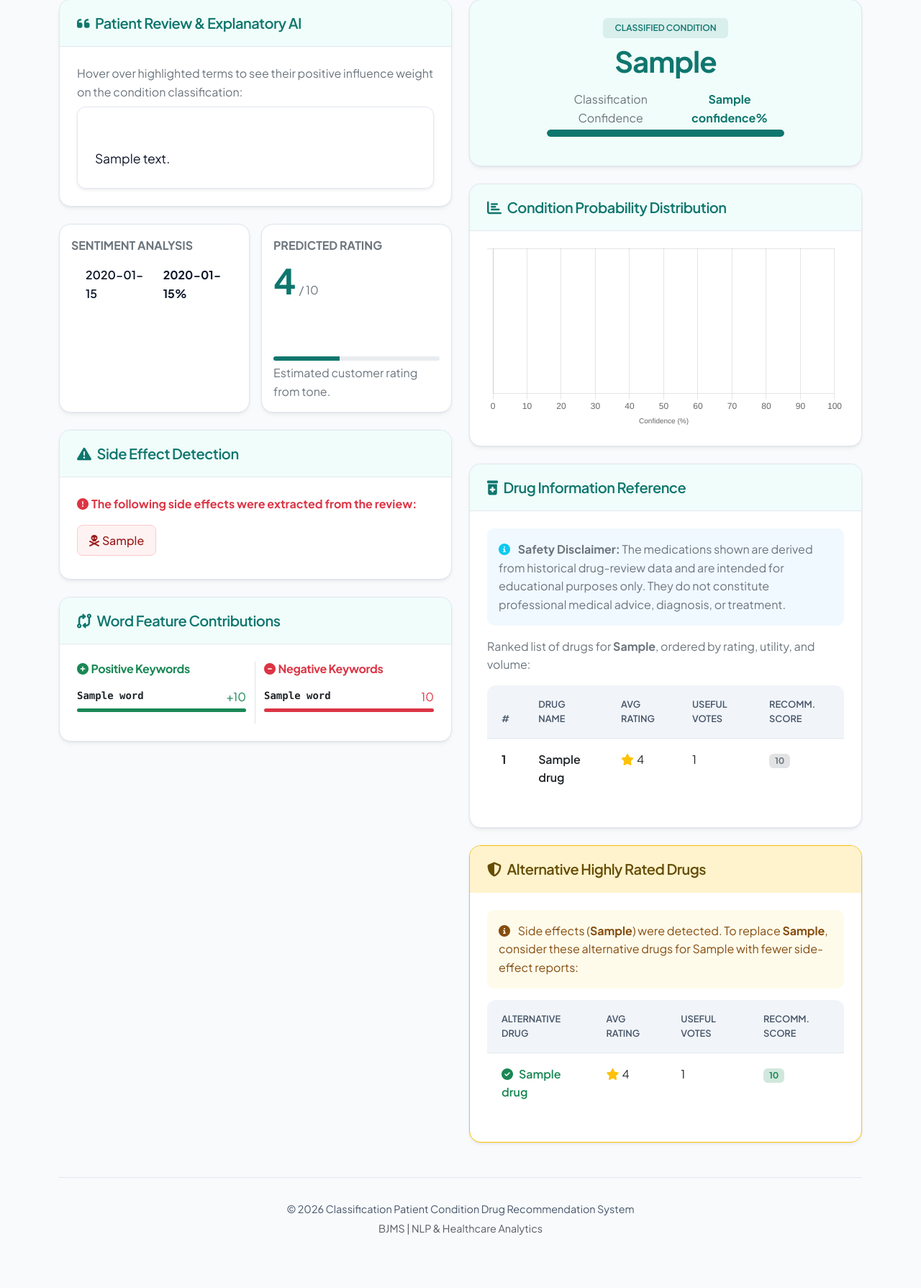
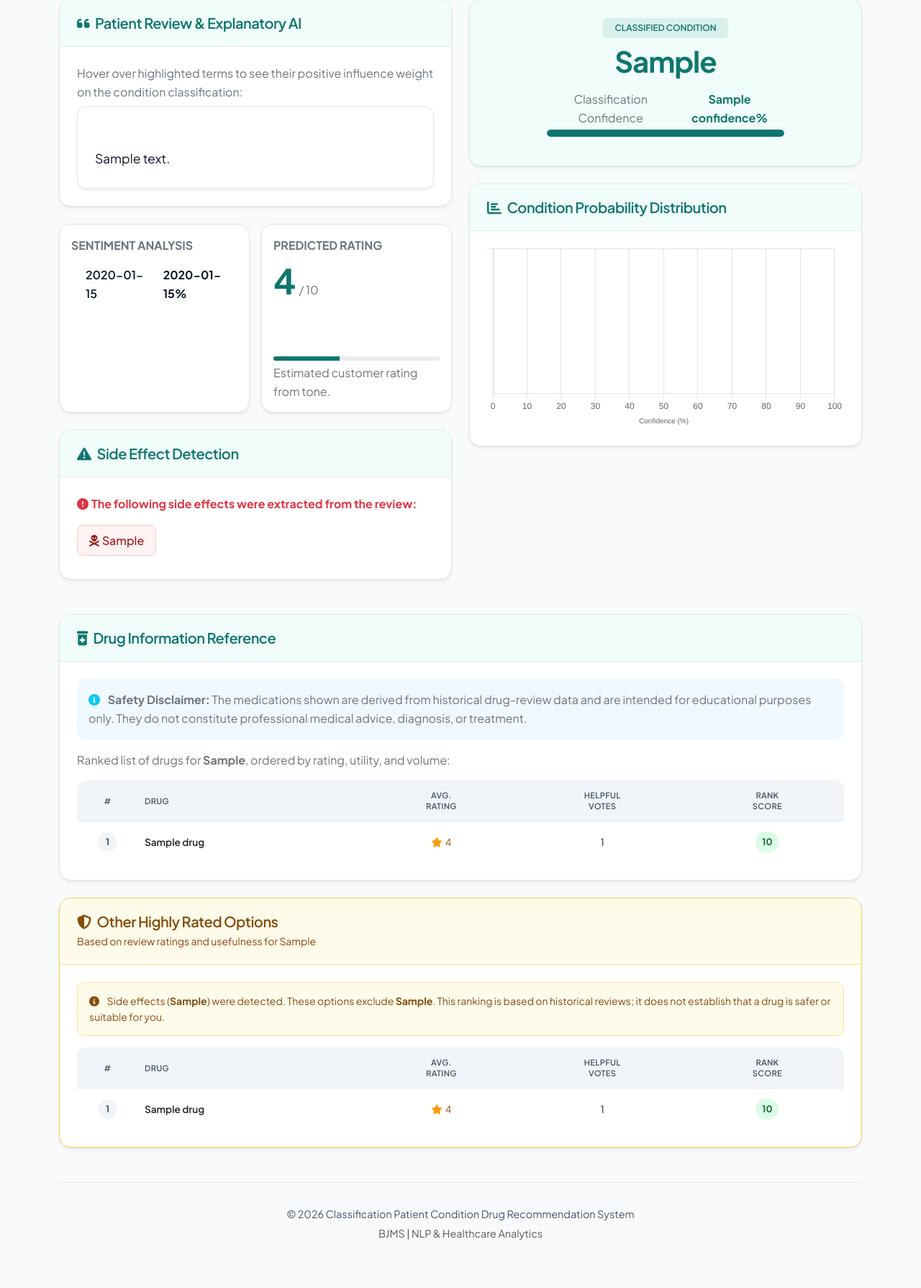
Before and after one commit to jeevanmanojsai/-classification-of-patient-condition-using-drug-review-NLP, a Flask app: template templates/result.html in a window 1280 px wide. Shown: the part 91-1880 px from the top of the page at 72% size. Before the commit the page ends 1807 px from the top, so only its background shows below. Run offline with Flask 3, Linux system fonts and the light colour scheme; the template is opened without the code that fills it: most values are stand-ins (such as "Sample title", 1, 10 or a date in 2020).

Commit message:
Improve results page layout and recommendations

```diff
--- a/app.py
+++ b/app.py
@@ -183,9 +183,9 @@ def predict():
             if detected_side_effects:
                 alternative_drugs = recommender.get_alternatives(pred_condition, current_drug=exclude_drug, top_n=3)
 
-        # 9. Explainable AI: Keywords (Positive and Negative)
+        # 9. Explainable AI: highlight influential review terms
         explainer = PredictExplainer()
-        explain_positive, explain_negative, highlighted_review = explainer.explain(review_text, pred_condition)
+        _, _, highlighted_review = explainer.explain(review_text, pred_condition)
 
         # Return results to template
         return render_template(
@@ -202,8 +202,6 @@ def predict():
             detected_side_effects=detected_side_effects,
             top_drugs=top_drugs,
             alternative_drugs=alternative_drugs,
-            explain_positive=explain_positive,
-            explain_negative=explain_negative,
             condition_probs=condition_probs,
             model_used=model_name,
             mentioned_drug=mentioned_drug
--- a/static/style.css
+++ b/static/style.css
@@ -231,6 +231,146 @@ h1, h2, h3, h4, h5, h6 {
     border-bottom: none;
 }
 
+.recommendation-table {
+    table-layout: fixed;
+    margin-bottom: 0;
+    font-size: 0.9rem;
+}
+
+.recommendation-table th,
+.recommendation-table td {
+    vertical-align: middle;
+}
+
+.recommendation-table th {
+    padding: 0.8rem 0.55rem;
+    text-align: center;
+    font-size: 0.7rem;
+    line-height: 1.35;
+    letter-spacing: 0.025em;
+}
+
+.recommendation-table th:nth-child(1),
+.recommendation-table td:nth-child(1) {
+    width: 8%;
+    text-align: center;
+}
+
+.recommendation-table th:nth-child(2),
+.recommendation-table td:nth-child(2) {
+    width: 30%;
+    text-align: left;
+    overflow-wrap: anywhere;
+}
+
+.recommendation-table th:nth-child(3),
+.recommendation-table td:nth-child(3) {
+    width: 19%;
+    text-align: center;
+}
+
+.recommendation-table th:nth-child(4),
+.recommendation-table td:nth-child(4) {
+    width: 23%;
+    text-align: center;
+}
+
+.recommendation-table th:nth-child(5),
+.recommendation-table td:nth-child(5) {
+    width: 20%;
+    text-align: center;
+}
+
+.recommendation-table td {
+    padding: 0.9rem 0.55rem;
+    font-size: 0.85rem;
+}
+
+.recommendation-table tbody tr {
+    transition: background-color 0.15s ease;
+}
+
+.recommendation-table tbody tr:hover td {
+    background-color: #f8fafc;
+}
+
+.table-rank {
+    display: inline-flex;
+    align-items: center;
+    justify-content: center;
+    min-width: 1.7rem;
+    height: 1.7rem;
+    border-radius: 50%;
+    background-color: #f1f5f9;
+    color: #475569;
+    font-size: 0.8rem;
+    font-weight: 700;
+}
+
+.alternative-card {
+    border-color: #fcd34d;
+}
+
+.alternative-card-header {
+    background-color: #fffbeb;
+    border-bottom-color: #fde68a;
+}
+
+.alternative-card-header h5 {
+    color: #854d0e;
+}
+
+.alternative-card-header p {
+    color: #92400e;
+}
+
+.alternative-notice {
+    padding: 0.9rem 1rem;
+    border: 1px solid #fde68a;
+    border-radius: 10px;
+    background-color: #fffbeb;
+    color: #854d0e;
+    font-size: 0.875rem;
+}
+
+.rating-value {
+    color: #92400e;
+    white-space: nowrap;
+}
+
+.rating-value i {
+    color: #f59e0b;
+}
+
+.score-pill {
+    display: inline-block;
+    padding: 0.25rem 0.55rem;
+    border-radius: 999px;
+    background-color: #dcfce7;
+    color: #166534;
+    font-size: 0.8rem;
+    font-weight: 700;
+    white-space: nowrap;
+}
+
+@media (max-width: 575.98px) {
+    .recommendation-table th {
+        padding: 0.7rem 0.3rem;
+        font-size: 0.64rem;
+    }
+
+    .recommendation-table td {
+        padding: 0.75rem 0.3rem;
+        font-size: 0.78rem;
+    }
+
+    .table-rank {
+        min-width: 1.5rem;
+        height: 1.5rem;
+        font-size: 0.72rem;
+    }
+}
+
 /* Footer style */
 footer {
     border-top: 1px solid var(--border-color);
--- a/templates/result.html
+++ b/templates/result.html
@@ -125,57 +125,6 @@
                     </div>
                 </div>
 
-                <!-- AI Explainer: Positive vs Negative Keyword Weights -->
-                <div class="custom-card">
-                    <div class="card-header-teal">
-                        <h5><i class="fa-solid fa-code-compare me-2"></i>Word Feature Contributions</h5>
-                    </div>
-                    <div class="p-4">
-                        <div class="row">
-                            <!-- Positive Keywords -->
-                            <div class="col-sm-6 border-end">
-                                <h6 class="fw-bold text-success mb-3"><i class="fa-solid fa-circle-plus me-1"></i>Positive Keywords</h6>
-                                {% if explain_positive %}
-                                    {% for kw in explain_positive %}
-                                        <div class="mb-3">
-                                            <div class="d-flex justify-content-between fs-7 mb-1">
-                                                <code class="fw-bold text-dark fs-7">{{ kw.word }}</code>
-                                                <span class="text-success">+{{ kw.weight | round(3) }}</span>
-                                            </div>
-                                            <div class="progress" style="height: 5px; border-radius: 3px;">
-                                                {% set max_pos = explain_positive[0].weight %}
-                                                <div class="progress-bar bg-success" role="progressbar" style="width: {{ (kw.weight / max_pos * 100) }}%"></div>
-                                            </div>
-                                        </div>
-                                    {% endfor %}
-                                {% else %}
-                                    <span class="text-secondary fs-8">No positive contributors.</span>
-                                {% endif %}
-                            </div>
-
-                            <!-- Negative Keywords -->
-                            <div class="col-sm-6">
-                                <h6 class="fw-bold text-danger mb-3"><i class="fa-solid fa-circle-minus me-1"></i>Negative Keywords</h6>
-                                {% if explain_negative %}
-                                    {% for kw in explain_negative %}
-                                        <div class="mb-3">
-                                            <div class="d-flex justify-content-between fs-7 mb-1">
-                                                <code class="fw-bold text-dark fs-7">{{ kw.word }}</code>
-                                                <span class="text-danger">{{ kw.weight | round(3) }}</span>
-                                            </div>
-                                            <div class="progress" style="height: 5px; border-radius: 3px;">
-                                                {% set max_neg = explain_negative[0].abs_weight %}
-                                                <div class="progress-bar bg-danger" role="progressbar" style="width: {{ (kw.abs_weight / max_neg * 100) }}%"></div>
-                                            </div>
-                                        </div>
-                                    {% endfor %}
-                                {% else %}
-                                    <span class="text-secondary fs-8">No negative contributors.</span>
-                                {% endif %}
-                            </div>
-                        </div>
-                    </div>
-                </div>
             </div>
 
             <!-- RIGHT COLUMN: Medical Predictions & Recommendations -->
@@ -208,15 +157,19 @@
                     </div>
                 </div>
 
-                <!-- Recommendations (Show ONLY if NOT Low Confidence) -->
-                {% if not is_low_confidence %}
+            </div>
+        </div>
+
+        <!-- Full-width recommendations prevent unused space beside the analysis cards -->
+        {% if not is_low_confidence %}
+            <div class="row mt-4">
+                <div class="col-12">
                     <!-- Primary Recommendations Card -->
                     <div class="custom-card mb-4">
                         <div class="card-header-teal">
                             <h5><i class="fa-solid fa-prescription-bottle-medical me-2"></i>Drug Information Reference</h5>
                         </div>
                         <div class="p-4">
-                            <!-- Safety Disclaimer -->
                             <div class="alert alert-info border-0 p-3 mb-3 fs-7 text-secondary" style="border-radius: 10px; background-color: var(--accent-blue-light); color: #0369a1;">
                                 <i class="fa-solid fa-circle-info me-2 text-info"></i>
                                 <strong>Safety Disclaimer:</strong> The medications shown are derived from historical drug-review data and are intended for educational purposes only. They do not constitute professional medical advice, diagnosis, or treatment.
@@ -226,24 +179,24 @@
 
                             {% if top_drugs %}
                                 <div class="table-responsive">
-                                    <table class="table custom-table">
+                                    <table class="table custom-table recommendation-table">
                                         <thead>
                                             <tr>
-                                                <th>#</th>
-                                                <th>Drug Name</th>
-                                                <th>Avg Rating</th>
-                                                <th>Useful Votes</th>
-                                                <th>Recomm. Score</th>
+                                                <th scope="col">#</th>
+                                                <th scope="col">Drug</th>
+                                                <th scope="col">Avg.<br>rating</th>
+                                                <th scope="col">Helpful<br>votes</th>
+                                                <th scope="col">Rank<br>score</th>
                                             </tr>
                                         </thead>
                                         <tbody>
                                             {% for drug in top_drugs %}
                                                 <tr>
-                                                    <td><strong>{{ loop.index }}</strong></td>
+                                                    <td><span class="table-rank">{{ loop.index }}</span></td>
                                                     <td><span class="fw-semibold text-dark">{{ drug.drugName }}</span></td>
-                                                    <td><i class="fa-solid fa-star text-warning me-1"></i>{{ drug.avg_rating }}</td>
+                                                    <td><span class="rating-value"><i class="fa-solid fa-star me-1"></i>{{ drug.avg_rating }}</span></td>
                                                     <td>{{ drug.total_useful }}</td>
-                                                    <td><span class="badge bg-secondary-subtle text-secondary px-2 py-1">{{ drug.score }}</span></td>
+                                                    <td><span class="score-pill">{{ drug.score }}</span></td>
                                                 </tr>
                                             {% endfor %}
                                         </tbody>
@@ -258,62 +211,67 @@
                         </div>
                     </div>
 
-                    <!-- Alternative Drug Recommendations (Conditional) -->
                     {% if detected_side_effects %}
-                        <div class="custom-card border-warning" style="border: 1px solid #fef3c7;">
-                            <div class="card-header-teal bg-warning-subtle" style="background-color: #fffbeb; border-bottom: 1px solid #fef3c7;">
-                                <h5 class="text-warning-emphasis"><i class="fa-solid fa-shield-halved me-2"></i>Alternative Highly Rated Drugs</h5>
+                        <div class="custom-card alternative-card">
+                            <div class="card-header-teal alternative-card-header">
+                                <h5><i class="fa-solid fa-shield-halved me-2"></i>Other Highly Rated Options</h5>
+                                <p class="mb-0 mt-1 small">Based on review ratings and usefulness for {{ predicted_condition }}</p>
                             </div>
                             <div class="p-4">
-                                <div class="alert alert-warning border-0 p-3 mb-3 fs-7" style="background-color: #fffbeb; color: #854d0e; border-radius: 10px;">
+                                <div class="alternative-notice mb-3">
                                     <i class="fa-solid fa-circle-info me-2"></i>
                                     Side effects (<strong>{{ detected_side_effects | join(', ') }}</strong>) were detected.
                                     {% if mentioned_drug %}
-                                        To replace <strong>{{ mentioned_drug }}</strong>, consider these alternative drugs for {{ predicted_condition }} with fewer side-effect reports:
+                                        These options exclude <strong>{{ mentioned_drug }}</strong>.
                                     {% else %}
-                                        Consider these alternative drugs for {{ predicted_condition }}:
+                                        These are other highly rated options for this condition.
                                     {% endif %}
+                                    This ranking is based on historical reviews; it does not establish that a drug is safer or suitable for you.
                                 </div>
 
                                 {% if alternative_drugs %}
                                     <div class="table-responsive">
-                                        <table class="table custom-table">
+                                        <table class="table custom-table recommendation-table alternative-table mb-0">
                                             <thead>
                                                 <tr>
-                                                    <th>Alternative Drug</th>
-                                                    <th>Avg Rating</th>
-                                                    <th>Useful Votes</th>
-                                                    <th>Recomm. Score</th>
+                                                    <th scope="col">#</th>
+                                                    <th scope="col">Drug</th>
+                                                    <th scope="col">Avg.<br>rating</th>
+                                                    <th scope="col">Helpful<br>votes</th>
+                                                    <th scope="col">Rank<br>score</th>
                                                 </tr>
                                             </thead>
                                             <tbody>
                                                 {% for drug in alternative_drugs %}
                                                     <tr>
-                                                        <td><span class="fw-semibold text-success"><i class="fa-solid fa-circle-check me-2"></i>{{ drug.drugName }}</span></td>
-                                                        <td><i class="fa-solid fa-star text-warning me-1"></i>{{ drug.avg_rating }}</td>
+                                                        <td><span class="table-rank">{{ loop.index }}</span></td>
+                                                        <td><span class="fw-semibold text-dark">{{ drug.drugName }}</span></td>
+                                                        <td><span class="rating-value"><i class="fa-solid fa-star me-1"></i>{{ drug.avg_rating }}</span></td>
                                                         <td>{{ drug.total_useful }}</td>
-                                                        <td><span class="badge bg-success-subtle text-success px-2 py-1">{{ drug.score }}</span></td>
+                                                        <td><span class="score-pill">{{ drug.score }}</span></td>
                                                     </tr>
                                                 {% endfor %}
                                             </tbody>
                                         </table>
                                     </div>
                                 {% else %}
-                                    <p class="text-secondary text-center py-2">No alternative drugs available in dataset for this condition.</p>
+                                    <div class="text-secondary text-center py-3">
+                                        <i class="fa-solid fa-magnifying-glass me-1"></i>
+                                        No other drug options were found in the review data for this condition.
+                                    </div>
                                 {% endif %}
                             </div>
                         </div>
                     {% endif %}
-                {% else %}
-                    <!-- Low Confidence Placeholder -->
-                    <div class="custom-card p-4 text-center border-warning bg-light">
-                        <i class="fa-solid fa-shield fa-3x text-warning mb-3"></i>
-                        <h5 class="fw-bold">Drug Recommendations Hidden</h5>
-                        <p class="text-secondary fs-7 mb-0">Due to low prediction confidence (< 30%), automatic drug recommendations have been withheld for safety.</p>
-                    </div>
-                {% endif %}
+                </div>
             </div>
-        </div>
+        {% else %}
+            <div class="custom-card p-4 mt-4 text-center border-warning bg-light">
+                <i class="fa-solid fa-shield fa-3x text-warning mb-3"></i>
+                <h5 class="fw-bold">Drug Recommendations Hidden</h5>
+                <p class="text-secondary fs-7 mb-0">Due to low prediction confidence (&lt; 30%), automatic drug recommendations have been withheld for safety.</p>
+            </div>
+        {% endif %}
 
         <!-- Footer -->
         <footer class="text-center mt-5">
```
